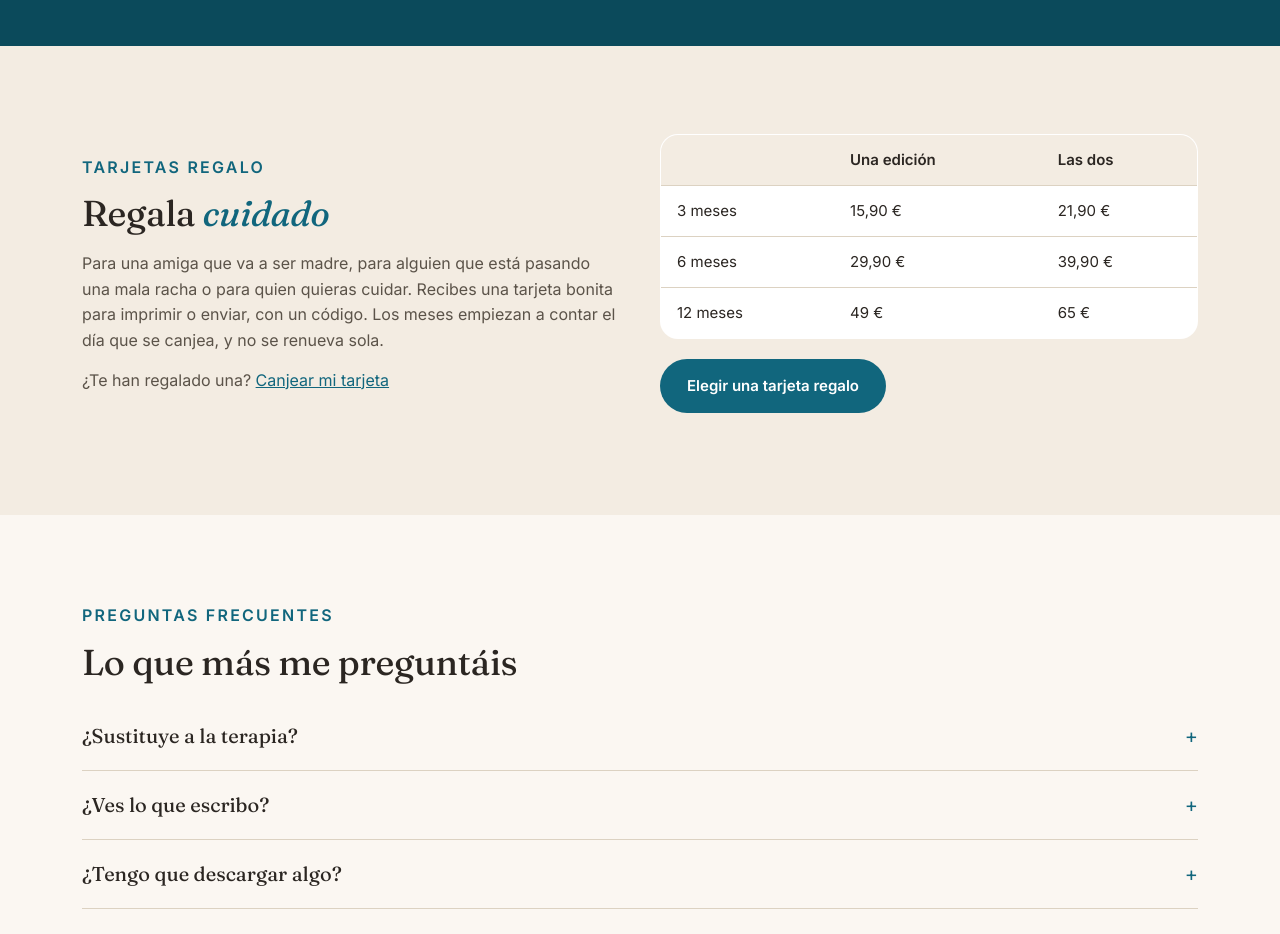
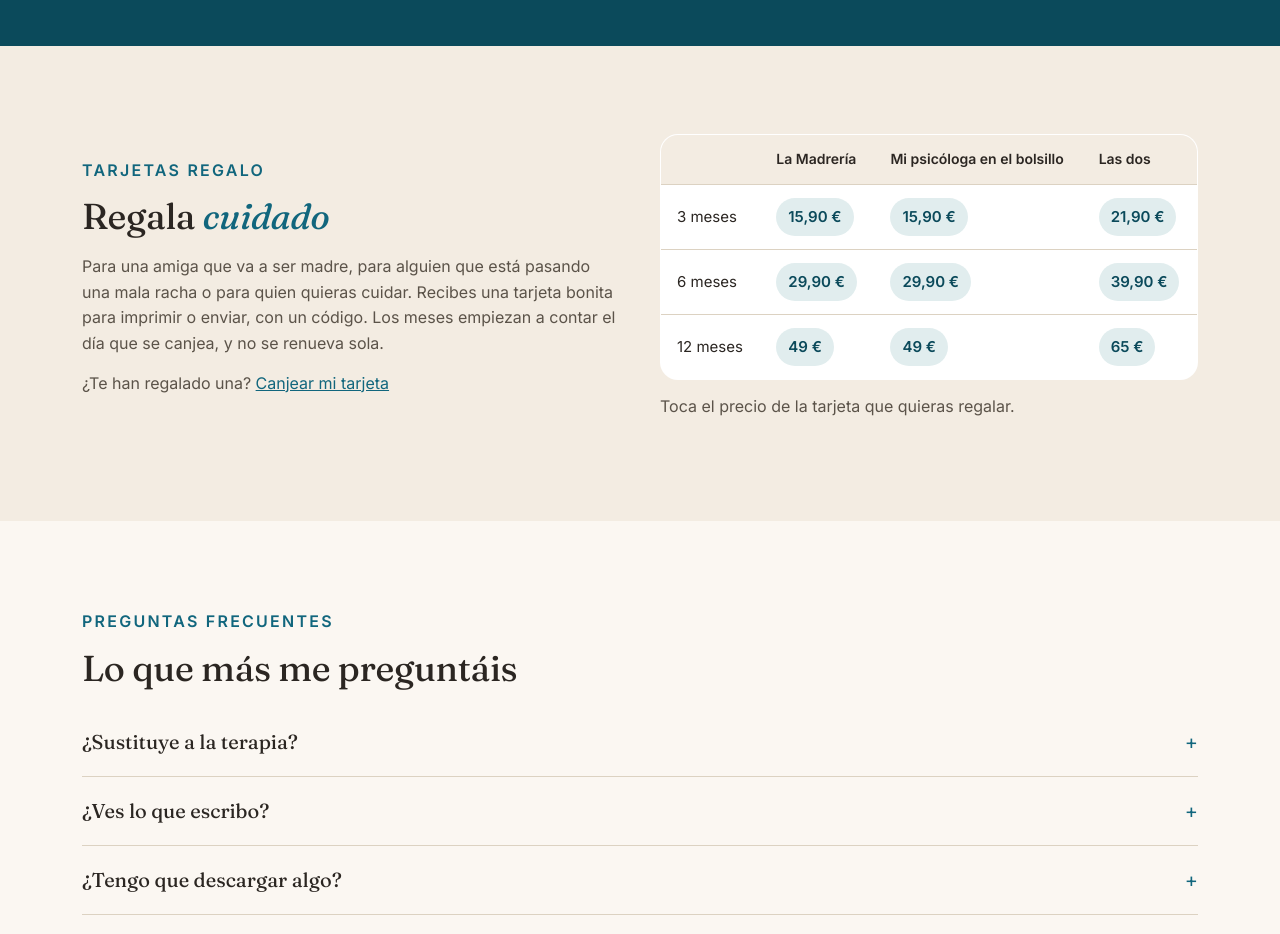
Before and after one commit to GracielaSalvador/graciela-salvador-psicologa-web, a plain HTML site: page mi-psicologa-en-el-bolsillo.html in a window 1280 px wide. Shown: the part 4980-5914 px from the top of the page. Drawn offline with Linux system fonts and the light colour scheme.

Commit message:
Add files via upload

```diff
--- a/mi-psicologa-en-el-bolsillo.html
+++ b/mi-psicologa-en-el-bolsillo.html
@@ -106,7 +106,11 @@
   .bh-gift{ display:grid; grid-template-columns:1fr 1fr; gap:40px; align-items:center; }
   .bh-table{ width:100%; border-collapse:collapse; background:#fff; border-radius:18px; overflow:hidden; border:1px solid var(--line); font-size:15px; }
   .bh-table th,.bh-table td{ padding:13px 16px; text-align:left; border-bottom:1px solid var(--line); }
-  .bh-table th{ font-weight:600; background:var(--paper-dim); }
+  .bh-table th{ font-weight:600; background:var(--paper-dim); font-size:14px; }
+  .bh-gl{ display:inline-block; font-weight:600; color:var(--teal-deep); background:var(--teal-tint); padding:7px 12px; border-radius:999px; text-decoration:none; white-space:nowrap; }
+  .bh-short{ display:none; }
+  .bh-gift > div{ min-width:0; }
+  .bh-gl:hover{ background:var(--teal); color:#fff; }
   .bh-table tr:last-child td{ border-bottom:0; }
   .bh-faq details{ border-bottom:1px solid var(--line); padding:18px 0; }
   .bh-faq summary{ cursor:pointer; font-family:'Fraunces',serif; font-size:20px; list-style:none; display:flex; justify-content:space-between; gap:16px; }
@@ -147,6 +151,12 @@
     .bh-phones{ grid-template-columns:repeat(2,1fr); gap:20px; }
     .bh-fund2{ grid-template-columns:1fr; gap:18px; padding:34px 22px 26px; }
     .bh-code b{ min-width:0; width:100%; }
+  }
+  @media (max-width:600px){
+    .bh-long{ display:none; } .bh-short{ display:inline; }
+    .bh-table th,.bh-table td{ padding:10px 6px; font-size:13px; }
+    .bh-table td:first-child{ white-space:nowrap; }
+    .bh-gl{ padding:6px 9px; font-size:13px; }
   }
   @media (max-width:900px){
     #profesionales{ grid-template-columns:1fr !important; }
@@ -334,12 +344,12 @@
       </div>
       <div>
         <table class="bh-table">
-          <tr><th></th><th>Una edición</th><th>Las dos</th></tr>
-          <tr><td>3 meses</td><td>15,90 €</td><td>21,90 €</td></tr>
-          <tr><td>6 meses</td><td>29,90 €</td><td>39,90 €</td></tr>
-          <tr><td>12 meses</td><td>49 €</td><td>65 €</td></tr>
+          <tr><th></th><th>La Madrería</th><th><span class="bh-long">Mi psicóloga en el bolsillo</span><span class="bh-short">Bolsillo</span></th><th>Las dos</th></tr>
+          <tr><td>3 meses</td><td><a href="https://payhip.com/b/UvgtA" class="bh-gl">15,90 €</a></td><td><a href="https://payhip.com/b/V1tdu" class="bh-gl">15,90 €</a></td><td><a href="https://payhip.com/b/EHQUC" class="bh-gl">21,90 €</a></td></tr>
+          <tr><td>6 meses</td><td><a href="https://payhip.com/b/MkmWN" class="bh-gl">29,90 €</a></td><td><a href="https://payhip.com/b/bjNmQ" class="bh-gl">29,90 €</a></td><td><a href="https://payhip.com/b/gJ9tn" class="bh-gl">39,90 €</a></td></tr>
+          <tr><td>12 meses</td><td><a href="https://payhip.com/b/OegcP" class="bh-gl">49 €</a></td><td><a href="https://payhip.com/b/MCca6" class="bh-gl">49 €</a></td><td><a href="https://payhip.com/b/PcWFw" class="bh-gl">65 €</a></td></tr>
         </table>
-        <p style="margin-top:20px"><a href="#PENDIENTE-tienda-regalos" class="btn btn-teal">Elegir una tarjeta regalo</a></p>
+        <p class="bh-small" style="margin-top:14px">Toca el precio de la tarjeta que quieras regalar.</p>
       </div>
     </div>
   </section>
```
